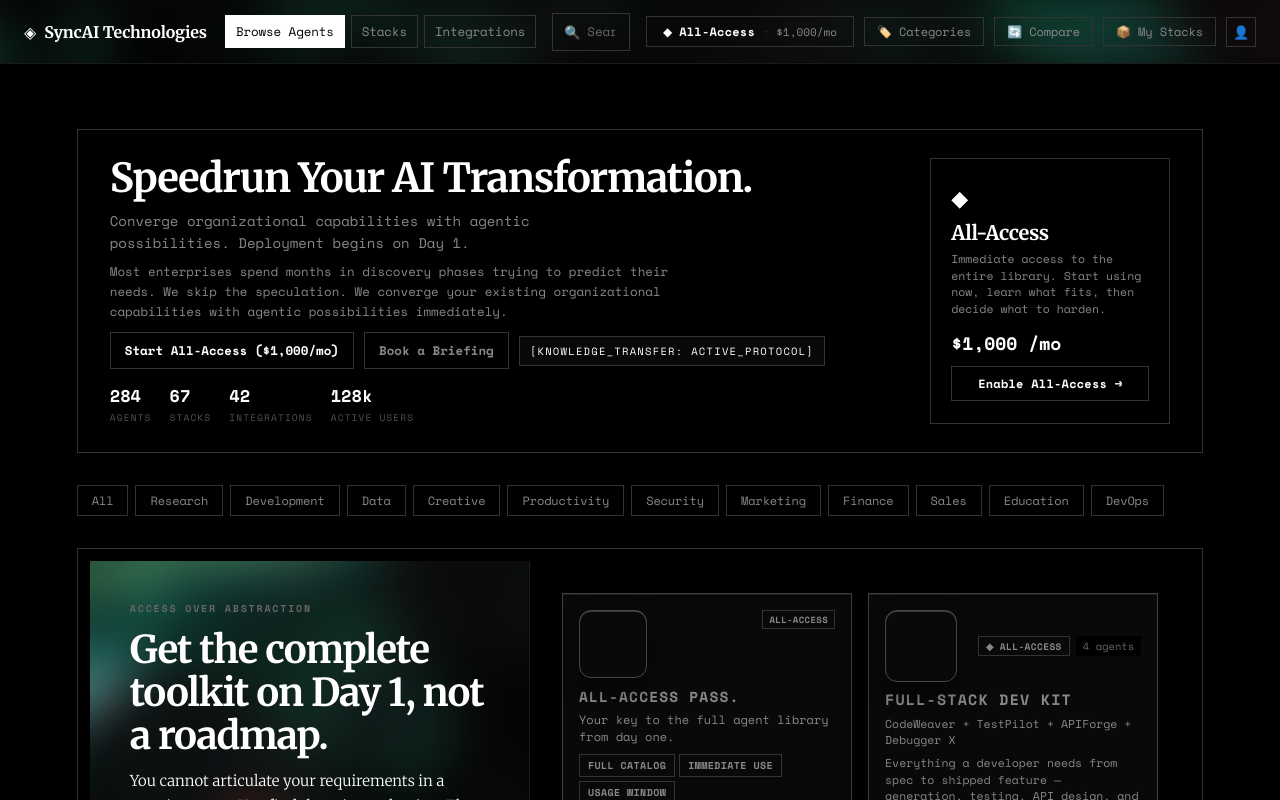
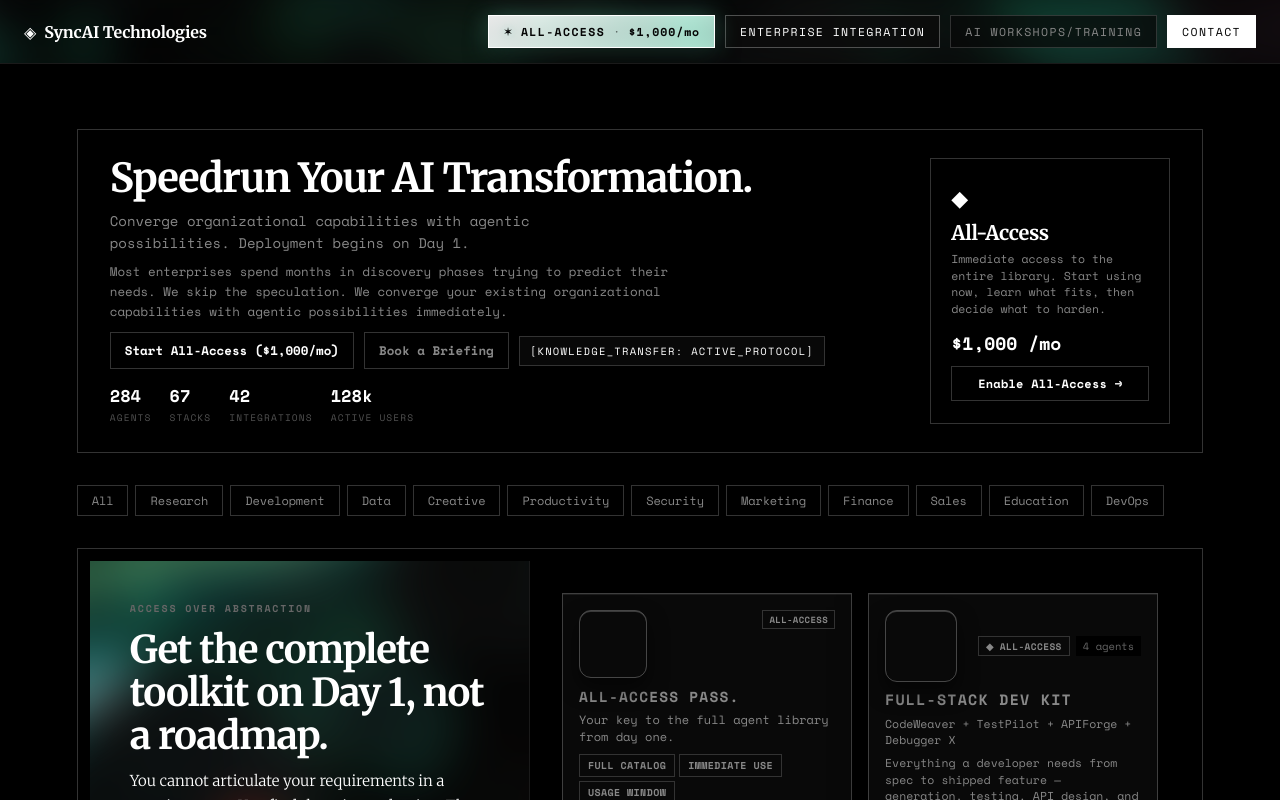
Before and after one commit to Durgam-vamshi/syncairefined, a React (Vite) app: page / in a window 1280 px wide. Built offline with nearby package versions, Linux system fonts and the light colour scheme.

Commit message:
Refine All-Access header button styling

```diff
--- a/src/AgentPlaystore.css
+++ b/src/AgentPlaystore.css
@@ -134,7 +134,31 @@ h1, h2, h3 { color: #ffffff; font-family: var(--font-display); letter-spacing: -
 .topbar-search input::placeholder { color: var(--text-tertiary); }
 .topbar-search input:focus { border-color: var(--accent-primary); box-shadow: 0 0 0 3px var(--accent-glow); background: rgba(24,24,24,0.92); }
 .topbar-search-icon { position: absolute; left: 12px; top: 50%; transform: translateY(-50%); color: var(--text-tertiary); font-size: 13px; }
-.topbar-right { display: flex; align-items: center; gap: 10px; }
+.topbar-right { display: flex; align-items: center; gap: 10px; margin-left: auto; }
+.topbar-link {
+  border: 1px solid rgba(255, 255, 255, 0.16);
+  background: rgba(8, 8, 8, 0.7);
+  color: var(--text-secondary);
+  font-size: 11.5px;
+  font-family: var(--font-mono);
+  text-transform: uppercase;
+  letter-spacing: 0.12em;
+  padding: 7px 14px;
+  cursor: pointer;
+  transition: border-color 0.2s ease, background 0.2s ease, color 0.2s ease;
+}
+.topbar-link:hover { border-color: #ffffff; color: #ffffff; background: rgba(24,24,24,0.9); }
+.topbar-link-primary {
+  border-color: rgba(255, 255, 255, 0.28);
+  color: #ffffff;
+  background: rgba(12, 12, 12, 0.9);
+}
+.topbar-link-contact {
+  border-color: rgba(255, 255, 255, 0.25);
+  color: #050505;
+  background: #ffffff;
+}
+.topbar-link-contact:hover { background: #ffffff; color: #050505; }
 .topbar-pill {
   display: flex; align-items: center; gap: 5px; padding: 5px 12px;
   border-radius: 10px; background: rgba(18,18,18,0.78); border: 1px solid var(--border-subtle);
@@ -1094,13 +1118,58 @@ h1, h2, h3 { color: #ffffff; font-family: var(--font-display); letter-spacing: -
 
 /* ===== RESPONSIVE ===== */
 /* ALL-ACCESS TOPBAR -- PROMINENT */
-.aa-topbar { display: flex; align-items: center; gap: 7px; padding: 6px 16px; border-radius: 10px; background: rgba(18,18,18,0.85); border: 1px solid var(--aa-border); cursor: pointer; transition: all 0.25s; white-space: nowrap; box-shadow: inset 0 1px 0 rgba(255,255,255,0.08); backdrop-filter: blur(10px); -webkit-backdrop-filter: blur(10px); }
-.aa-topbar:hover { border-color: rgba(255,255,255,0.35); background: rgba(24,24,24,0.9); }
-.aa-topbar-diamond { color: var(--aa); font-size: 12px; }
-.aa-topbar-label { font-size: 12px; font-weight: 600; color: var(--aa); letter-spacing: 0.02em; }
-.aa-topbar-sep { color: var(--aa-border); font-size: 12px; }
-.aa-topbar-sub { font-size: 11px; color: var(--aa-dim); font-weight: 500; }
+.aa-topbar {
+  display: flex; align-items: center; gap: 8px; padding: 7px 14px;
+  border-radius: 10px; cursor: pointer; white-space: nowrap;
+  position: relative; overflow: hidden;
+  background: #ffffff;
+  border: 1px solid rgba(255, 255, 255, 0.9);
+  box-shadow: inset 0 1px 0 rgba(255, 255, 255, 0.35), 0 14px 24px rgba(0, 0, 0, 0.4), 0 0 26px rgba(120, 255, 210, 0.3);
+  backdrop-filter: blur(12px) saturate(120%);
+  -webkit-backdrop-filter: blur(12px) saturate(120%);
+  transition: transform 0.2s ease, border-color 0.2s ease, box-shadow 0.2s ease;
+}
+.aa-topbar::before {
+  content: "";
+  position: absolute;
+  inset: -35%;
+  background-image: url("./assets/hyprland-bg.png");
+  background-size: cover;
+  background-position: center;
+  filter: blur(12px) saturate(140%);
+  opacity: 0.45;
+  z-index: 0;
+}
+.aa-topbar::after {
+  content: "";
+  position: absolute;
+  inset: 0;
+  background: linear-gradient(135deg, rgba(255, 255, 255, 0.9), rgba(165, 255, 225, 0.65));
+  opacity: 0.85;
+  z-index: 0;
+}
+.aa-topbar > * { position: relative; z-index: 1; }
+.aa-topbar:hover {
+  border-color: rgba(255, 255, 255, 0.98);
+  box-shadow: inset 0 1px 0 rgba(255, 255, 255, 0.5), 0 16px 28px rgba(0, 0, 0, 0.45), 0 0 32px rgba(140, 255, 220, 0.4);
+  transform: translateY(-1px);
+}
+.aa-topbar-star {
+  font-size: 12px;
+  color: #050505;
+  filter: drop-shadow(0 0 6px rgba(90, 255, 210, 0.55));
+  animation: starPulse 1.8s ease-in-out infinite;
+}
+.aa-topbar-label { font-size: 11.5px; font-weight: 700; color: #050505; letter-spacing: 0.12em; text-transform: uppercase; }
+.aa-topbar-sep { color: rgba(5, 5, 5, 0.55); font-size: 12px; }
+.aa-topbar-sub { font-size: 11.5px; color: #050505; font-weight: 700; letter-spacing: 0.08em; }
 .aa-topbar-dot { width: 7px; height: 7px; border-radius: 50%; background: var(--aa); flex-shrink: 0; opacity: 0.6; }
+
+@keyframes starPulse {
+  0%, 100% { transform: translateY(0) scale(1); filter: drop-shadow(0 0 4px rgba(70, 210, 170, 0.45)); }
+  40% { transform: translateY(-1px) scale(1.08); filter: drop-shadow(0 0 8px rgba(90, 255, 210, 0.75)); }
+  70% { transform: translateY(0.5px) scale(0.98); filter: drop-shadow(0 0 6px rgba(80, 235, 190, 0.6)); }
+}
 
 /* HERO ALL-ACCESS CARD */
 .hero-content-wrap { display: flex; gap: 24px; align-items: stretch; position: relative; z-index: 1; }
@@ -1253,7 +1322,6 @@ h1, h2, h3 { color: #ffffff; font-family: var(--font-display); letter-spacing: -
 .topbar-search input,
 .topbar-avatar,
 .category-pill,
-.aa-topbar,
 .aa-run,
 .aa-sec-btn,
 .aa-badge {
@@ -1268,7 +1336,6 @@ h1, h2, h3 { color: #ffffff; font-family: var(--font-display); letter-spacing: -
 .topbar-nav-item:hover,
 .topbar-pill:hover,
 .category-pill:hover,
-.aa-topbar:hover,
 .aa-run:hover,
 .aa-sec-btn:hover {
   background: #ffffff;
--- a/src/AgentPlaystore.jsx
+++ b/src/AgentPlaystore.jsx
@@ -5,7 +5,6 @@ import { useCardHover } from "./hooks/useCardHover";
 import { CategoryPills, ClosingSection, HeroSection, StorySections } from "./sections";
 // --- Main App ---
 export default function AgentPlaystore() {
-  const [searchQuery, setSearchQuery] = useState("");
   const [aaPanel, setAAPanel] = useState({ open: false, stack: null });
   const [aaEnabled, setAAEnabled] = useState(false);
   const [scrolled, setScrolled] = useState(false);
@@ -76,28 +75,17 @@ export default function AgentPlaystore() {
                   <span className="topbar-logo-icon">◈</span>
                   <span className="topbar-logo-text">SyncAI Technologies</span>
                 </div>
-                <div className="topbar-nav">
-                  <button className="topbar-nav-item topbar-nav-primary">Browse Agents</button>
-                  <button className="topbar-nav-item">Stacks</button>
-                  <button className="topbar-nav-item">Integrations</button>
-                </div>
-              </div>
-              <div className="topbar-search">
-                <span className="topbar-search-icon">🔍</span>
-                <input type="text" placeholder="Search agents, stacks, integrations..." value={searchQuery} onChange={e => setSearchQuery(e.target.value)} />
               </div>
               <div className="topbar-right">
                 <div className="aa-topbar" onClick={() => openAA()}>
-                  <span className="aa-topbar-diamond">◆</span>
+                  <span className="aa-topbar-star" aria-hidden="true">✶</span>
                   <span className="aa-topbar-label">All-Access</span>
                   <span className="aa-topbar-sep">·</span>
-                  <span className="aa-topbar-sub">{aaEnabled ? "Enabled" : "$1,000/mo"}</span>
-                  {aaEnabled && <span className="aa-topbar-dot" />}
+                  <span className="aa-topbar-sub">$1,000/mo</span>
                 </div>
-                <div className="topbar-pill">🏷️ Categories</div>
-                <div className="topbar-pill">🔄 Compare</div>
-                <div className="topbar-pill">📦 My Stacks</div>
-                <div className="topbar-avatar">👤</div>
+                <button className="topbar-link topbar-link-primary">Enterprise Integration</button>
+                <button className="topbar-link">AI Workshops/Training</button>
+                <button className="topbar-link topbar-link-contact">Contact</button>
               </div>
             </div>
           </div>
```
